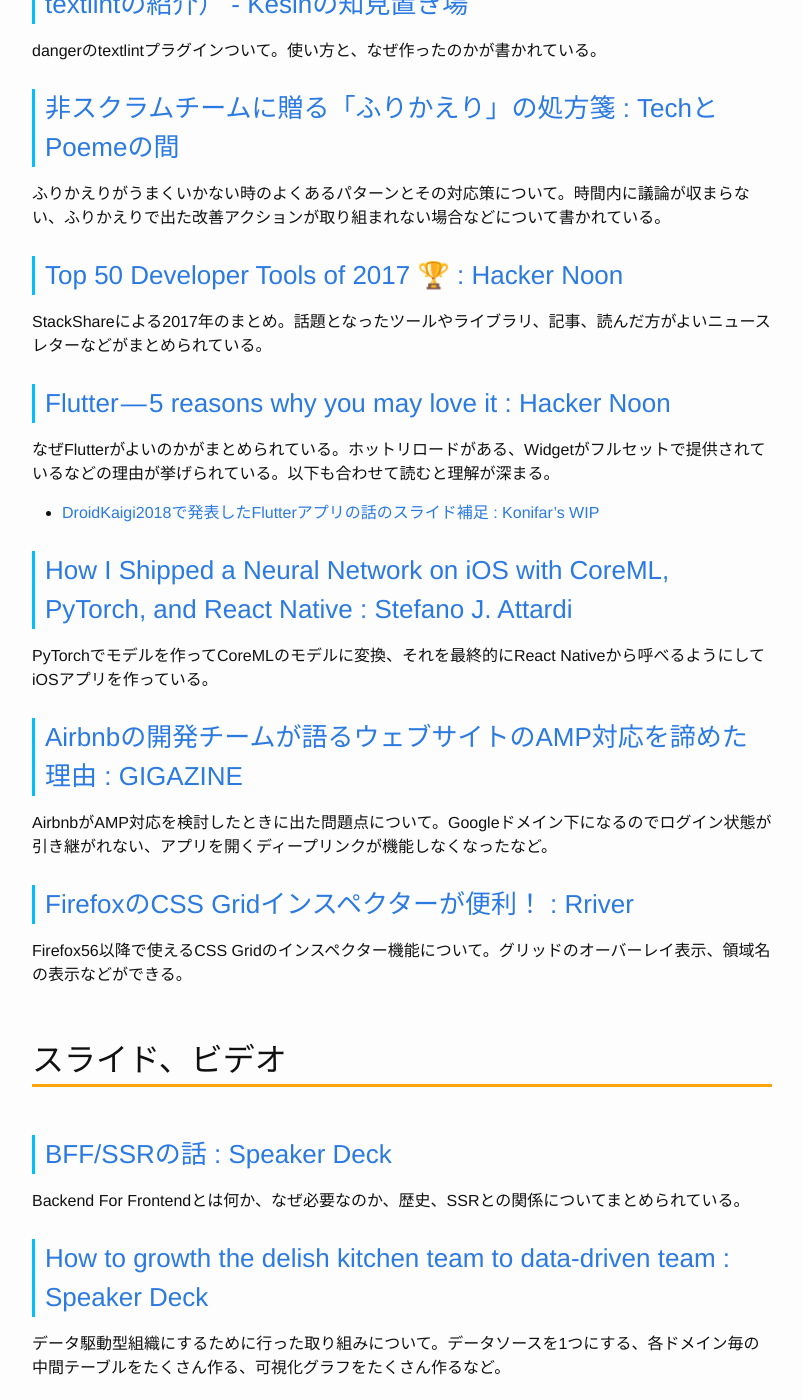
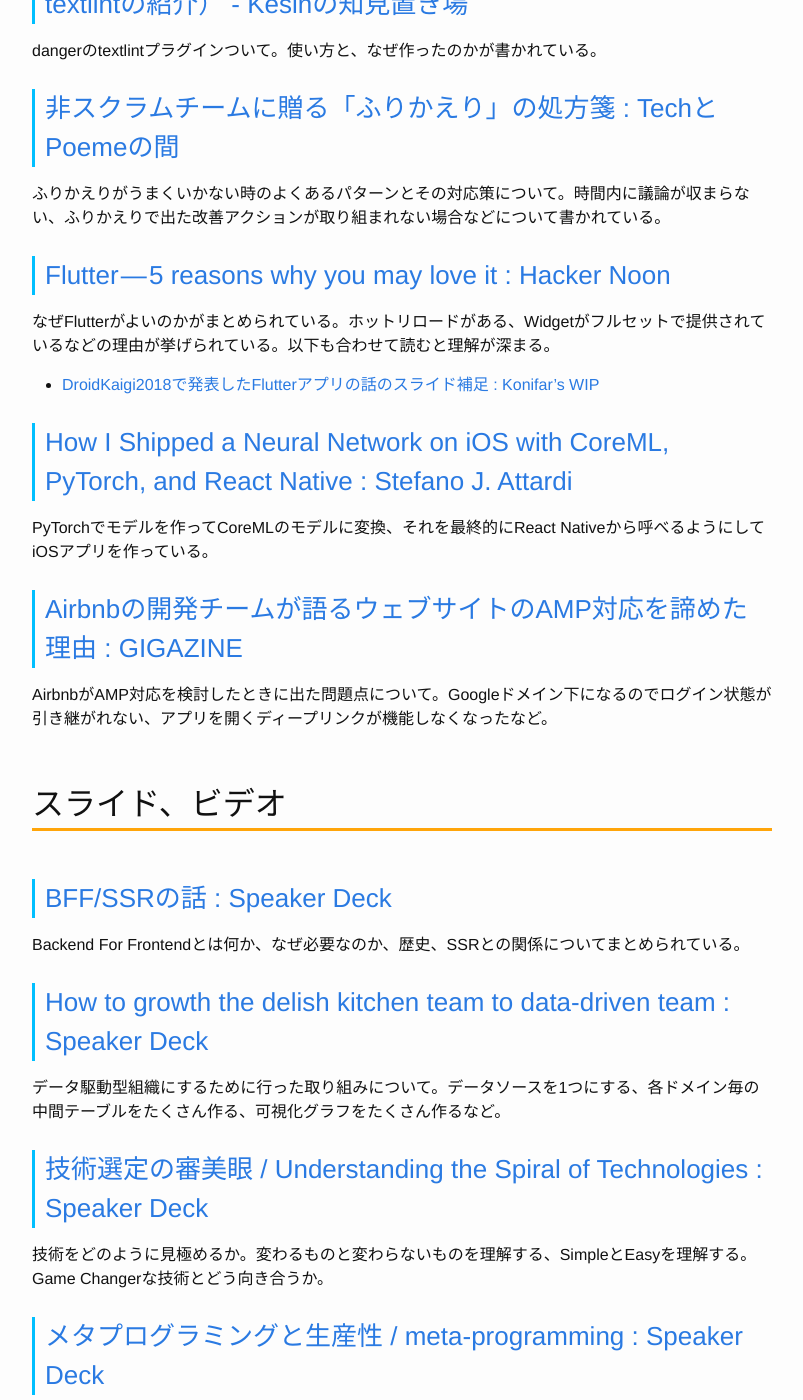
Before and after one commit to Gather-Tech/Gather-Tech.github.io, a Jekyll site: the page built from _posts/2018/2018-02-26-Gather87.md, in a window 1280 px wide and 1400 px high, scrolled down 1930 px. Shown: the whole window, without its empty margins (238-1041 px from the left). Built offline with Jekyll 4.4.1, drawn with Linux system fonts in a browser that asks for light colours; some of the changed text lies outside the part shown.

Commit message:
Reduced articles

```diff
--- a/_posts/2018/2018-02-26-Gather87.md
+++ b/_posts/2018/2018-02-26-Gather87.md
@@ -52,10 +52,6 @@
 
 ふりかえりがうまくいかない時のよくあるパターンとその対応策について。時間内に議論が収まらない、ふりかえりで出た改善アクションが取り組まれない場合などについて書かれている。
 
-### [Top 50 Developer Tools of 2017 🏆 : Hacker Noon](https://hackernoon.com/top-50-developer-tools-of-2017-7e616928416b)
-
-StackShareによる2017年のまとめ。話題となったツールやライブラリ、記事、読んだ方がよいニュースレターなどがまとめられている。
-
 ### [Flutter — 5 reasons why you may love it : Hacker Noon](https://hackernoon.com/flutter-5-reasons-why-you-may-love-it-55021fdbf1aa)
 
 なぜFlutterがよいのかがまとめられている。ホットリロードがある、Widgetがフルセットで提供されているなどの理由が挙げられている。以下も合わせて読むと理解が深まる。
@@ -69,10 +65,6 @@
 ### [Airbnbの開発チームが語るウェブサイトのAMP対応を諦めた理由 : GIGAZINE](https://gigazine.net/news/20180222-amp-not-implementation-for-airbnb/)
 
 AirbnbがAMP対応を検討したときに出た問題点について。Googleドメイン下になるのでログイン状態が引き継がれない、アプリを開くディープリンクが機能しなくなったなど。
-
-### [FirefoxのCSS Gridインスペクターが便利！ : Rriver](https://parashuto.com/rriver/tools/firefox-css-grid-inspector)
-
-Firefox56以降で使えるCSS Gridのインスペクター機能について。グリッドのオーバーレイ表示、領域名の表示などができる。
 
 ## スライド、ビデオ
 
@@ -126,10 +118,6 @@
 
 End-to-endのメールテストサービス。Web APIでinbox作成、受信確認ができる。
 
-### [Domain Name Search](https://instantdomainsearch.com/)
-
-ドメイン名の検索ができるサイト。結果が出るのが高速。
-
 ### [CloudPing.info](http://www.cloudping.info/)
 
 AWSの各リージョンにpingしてレイテンシーを調べられるサービス。
```
